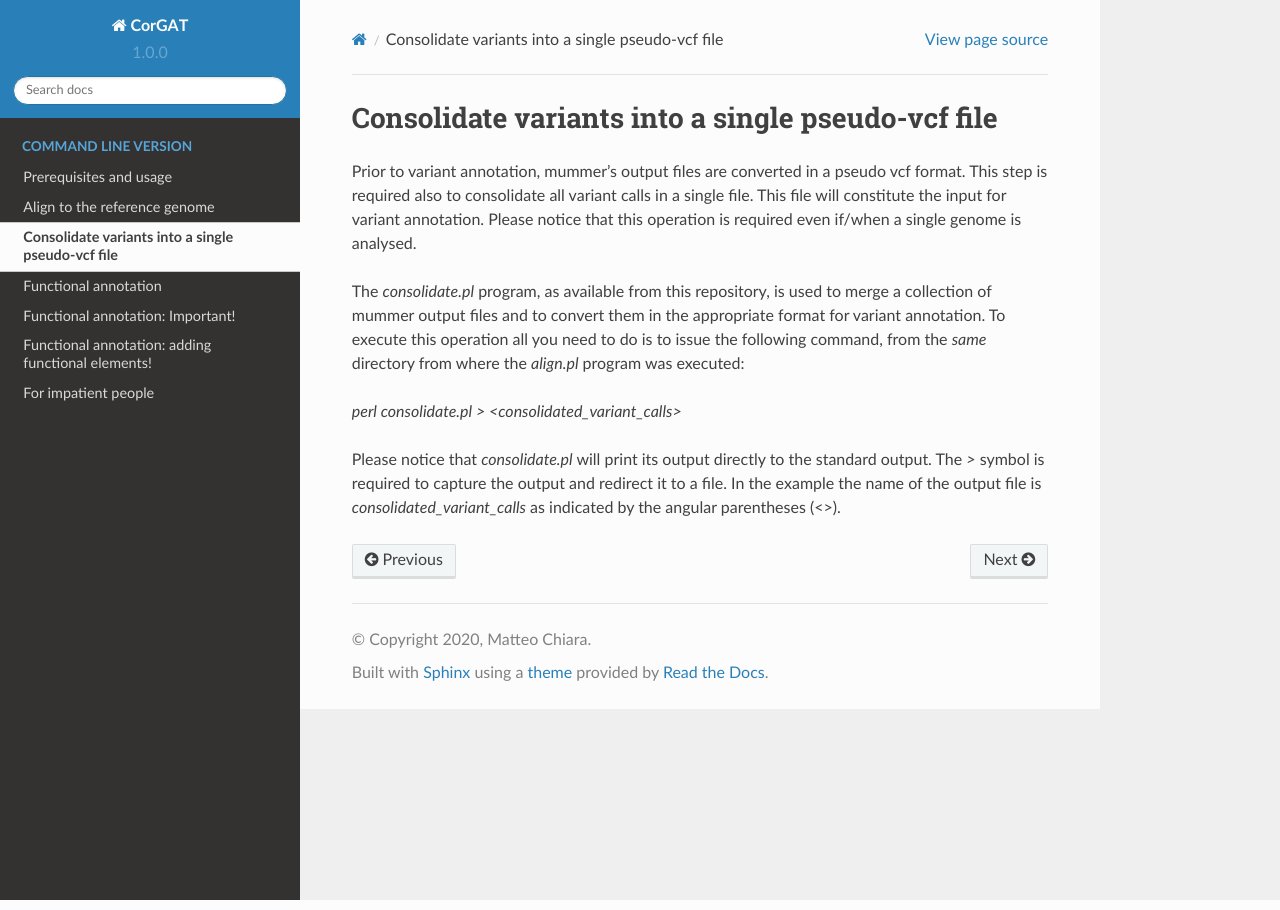
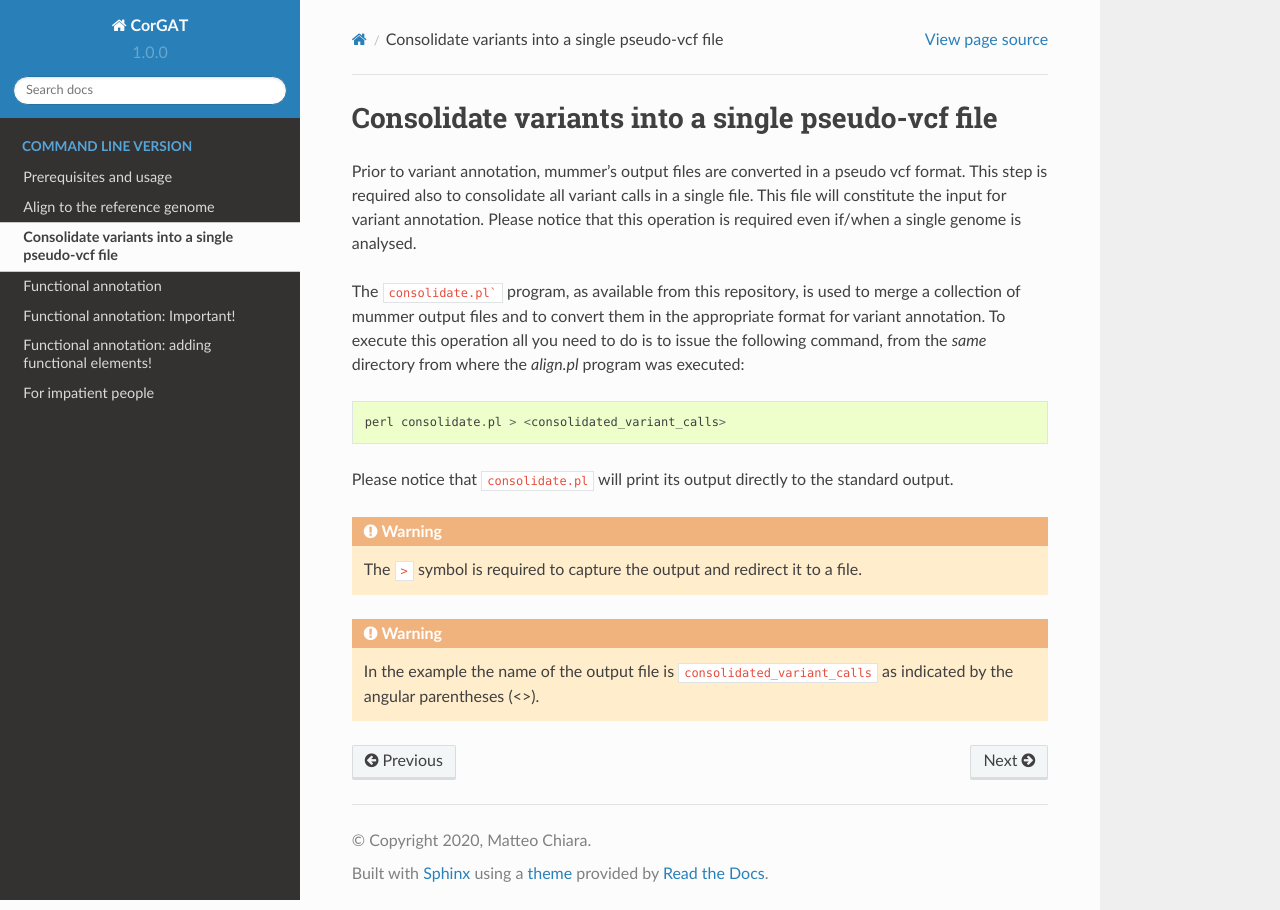
Before and after one commit to matteo14c/CorGAT, a Sphinx documentation site: the page built from Documentation/source/consolidate_variants.rst, in a window 1280 px wide. Built offline with Sphinx 7.4.7 and the Read the Docs theme 2.0.0, drawn with Linux system fonts in a browser that asks for light colours; pages that are not in the unit, such as notebooks, are missing from menus; some of the changed lines change nothing that is shown.

Commit message:
fix consolidaate text

````diff
--- a/Documentation/source/consolidate_variants.rst
+++ b/Documentation/source/consolidate_variants.rst
@@ -1,10 +1,20 @@
 Consolidate variants into a single pseudo-vcf file
 ==================================================
 
-Prior to variant annotation, mummer's output files are converted in a pseudo vcf format. This step is required also to consolidate all variant calls in a single file. This file will constitute the input for variant annotation.  Please notice that this operation is required even if/when a single genome is analysed.
+Prior to variant annotation, mummer's output files are converted in a pseudo vcf format. This step is required also to consolidate all variant calls in a single file. This file will constitute the input for variant annotation. Please notice that this operation is required even if/when a single genome is analysed.
 
-The *consolidate.pl* program, as available from this repository, is used to merge a collection of mummer output files and to convert them in the appropriate format for variant annotation. To execute this operation all you need to do is to issue the following command, from the *same* directory from where the *align.pl* program was executed:
+The ``consolidate.pl``` program, as available from this repository, is used to merge a collection of mummer output files and to convert them in the appropriate format for variant annotation. To execute this operation all you need to do is to issue the following command, from the *same* directory from where the *align.pl* program was executed:
 
-`perl consolidate.pl > <consolidated_variant_calls>`
+::
 
-Please notice that *consolidate.pl* will print its output directly to the standard output. The *>* symbol is required to capture the output and redirect it to a file. In the example the name of the output file is *consolidated_variant_calls* as indicated by the angular parentheses (<>).
+  perl consolidate.pl > <consolidated_variant_calls>
+
+Please notice that ``consolidate.pl`` will print its output directly to the standard output.
+
+.. warning::
+
+   The ``>`` symbol is required to capture the output and redirect it to a file.
+
+.. warning::
+
+   In the example the name of the output file is ``consolidated_variant_calls`` as indicated by the angular parentheses (<>).
````
